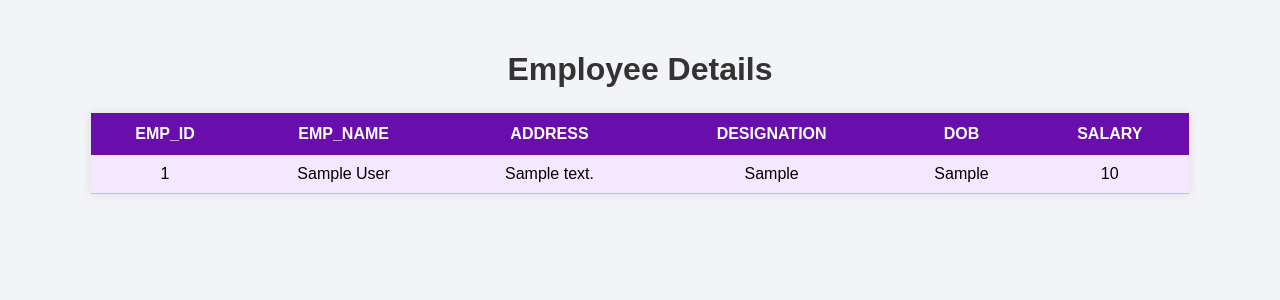
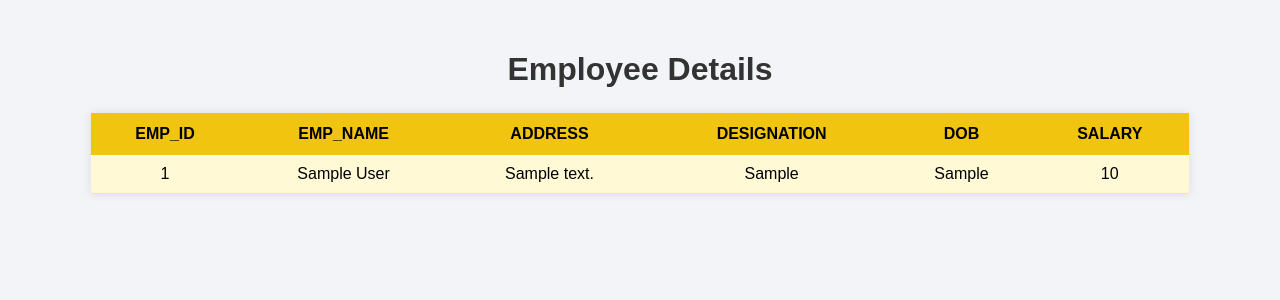
Before and after one commit to WaghmareKanchan/employee-list, a Flask app: page / in a window 1280 px wide. Shown: the top 300 px of the page. Run offline with Flask 3, Linux system fonts and the light colour scheme; tables that the repository leaves empty or names only in its code hold one stand-in row (values such as "Sample post").

Commit message:
update color yellow

```diff
--- a/template/index.html
+++ b/template/index.html
@@ -26,8 +26,8 @@
         }
 
         th {
-            background: #6a0dad;   /* Purple */
-            color: white;
+            background: #f1c40f;   /* Bright Yellow */
+            color: #000;
             padding: 12px 10px;
             text-transform: uppercase;
         }
@@ -35,18 +35,17 @@
         td {
             padding: 10px;
             text-align: center;
-            border-bottom: 1px solid #d1b3ff;  /* Light purple border */
+            border-bottom: 1px solid #f7e79c;  /* Light yellow border */
         }
 
         tr:nth-child(even) {
-            background: #f3e8ff;  /* Light lavender */
+            background: #fff9d6;  /* Very light yellow */
         }
 
         tr:hover {
-            background-color: #e2b6ff;  /* Soft purple hover */
+            background-color: #ffe680;  /* Soft hover yellow */
             cursor: pointer;
         }
-
 
         .container {
             width: 100%;
```
